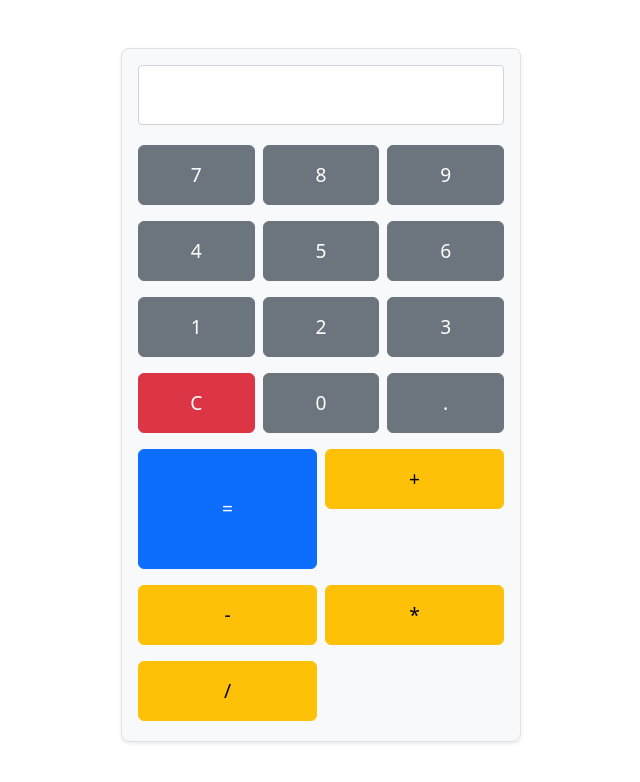
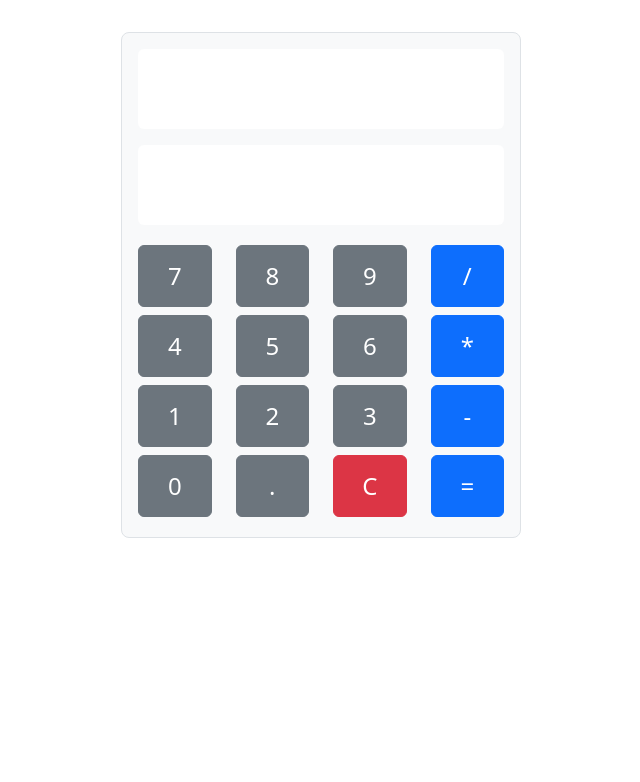
Before and after one commit to albertomzai/calculator, a website: page frontend/index.html in a window 1280 px wide. Shown: the whole page, without its empty margins (319-959 px from the left). Drawn offline with nearby package versions, Linux system fonts and the light colour scheme.

Commit message:
Agente completa tarea generando 1 archivo(s)

```diff
--- a/frontend/index.html
+++ b/frontend/index.html
@@ -2,6 +2,7 @@
 <html lang="es">
 <head>
     <meta charset="UTF-8">
+    <meta name="viewport" content="width=device-width, initial-scale=1.0">
     <title>Calculadora Web</title>
 
     <!-- Bootstrap 5 CSS -->
@@ -10,116 +11,112 @@
     <style>
         .calculator {
             max-width: 400px;
-            margin: auto;
+            margin: 2rem auto;
+            border: 1px solid #dee2e6;
             padding: 1rem;
-            border: 1px solid #dee2e6;
             border-radius: 0.5rem;
             background-color: #f8f9fa;
         }
 
-        .screen {
-            height: 60px;
-            font-size: 1.5rem;
+        .display {
+            height: 80px;
+            font-size: 2rem;
             text-align: right;
-            padding: 0.5rem;
+            padding-right: 0.5rem;
+            border: none;
             background-color: #fff;
-            border: 1px solid #ced4da;
-            border-radius: 0.25rem;
+            color: #212529;
             margin-bottom: 1rem;
         }
 
         .btn-calculator {
             width: 100%;
-            height: 60px;
-            font-size: 1.2rem;
+            font-size: 1.5rem;
+            padding: 0.75rem 0;
             margin: 0.25rem 0;
         }
     </style>
 </head>
 <body>
 
-    <div class="container my-5">
-        <div class="calculator shadow-sm">
-            <!-- Pantalla de entrada -->
-            <input type="text" id="display" class="screen form-control" readonly />
+    <div class="container calculator">
 
-            <!-- Botones numéricos y operacionales en una cuadrícula -->
-            <div class="row g-2">
-                <div class="col-4"><button class="btn btn-secondary btn-calculator" data-value="7">7</button></div>
-                <div class="col-4"><button class="btn btn-secondary btn-calculator" data-value="8">8</button></div>
-                <div class="col-4"><button class="btn btn-secondary btn-calculator" data-value="9">9</button></div>
+        <!-- Pantalla de entrada -->
+        <input type="text" id="expressionDisplay" class="display form-control" readonly data-testid="expression-display" />
 
-                <div class="col-4"><button class="btn btn-secondary btn-calculator" data-value="4">4</button></div>
-                <div class="col-4"><button class="btn btn-secondary btn-calculator" data-value="5">5</button></div>
-                <div class="col-4"><button class="btn btn-secondary btn-calculator" data-value="6">6</button></div>
+        <!-- Pantalla de resultado -->
+        <input type="text" id="resultDisplay" class="display form-control" readonly data-testid="result-display" />
 
-                <div class="col-4"><button class="btn btn-secondary btn-calculator" data-value="1">1</button></div>
-                <div class="col-4"><button class="btn btn-secondary btn-calculator" data-value="2">2</button></div>
-                <div class="col-4"><button class="btn btn-secondary btn-calculator" data-value="3">3</button></div>
+        <!-- Botones numéricos y operacionales -->
+        <div class="row">
+            <div class="col-3"><button class="btn btn-secondary btn-calculator" data-value="7" data-testid="btn-7">7</button></div>
+            <div class="col-3"><button class="btn btn-secondary btn-calculator" data-value="8" data-testid="btn-8">8</button></div>
+            <div class="col-3"><button class="btn btn-secondary btn-calculator" data-value="9" data-testid="btn-9">9</button></div>
+            <div class="col-3"><button class="btn btn-primary btn-calculator" data-value="/" data-testid="btn-divide">/</button></div>
 
-                <div class="col-4"><button class="btn btn-danger btn-calculator" id="clear">C</button></div>
-                <div class="col-4"><button class="btn btn-secondary btn-calculator" data-value="0">0</button></div>
-                <div class="col-4"><button class="btn btn-secondary btn-calculator" data-value=".">.</button></div>
+            <div class="col-3"><button class="btn btn-secondary btn-calculator" data-value="4" data-testid="btn-4">4</button></div>
+            <div class="col-3"><button class="btn btn-secondary btn-calculator" data-value="5" data-testid="btn-5">5</button></div>
+            <div class="col-3"><button class="btn btn-secondary btn-calculator" data-value="6" data-testid="btn-6">6</button></div>
+            <div class="col-3"><button class="btn btn-primary btn-calculator" data-value="*" data-testid="btn-multiply">*</button></div>
 
-                <div class="col-6"><button class="btn btn-primary btn-calculator" id="equals" style="height: 120px;">=</button></div>
-                <div class="col-6"><button class="btn btn-warning btn-calculator" id="operator-add">+</button></div>
+            <div class="col-3"><button class="btn btn-secondary btn-calculator" data-value="1" data-testid="btn-1">1</button></div>
+            <div class="col-3"><button class="btn btn-secondary btn-calculator" data-value="2" data-testid="btn-2">2</button></div>
+            <div class="col-3"><button class="btn btn-secondary btn-calculator" data-value="3" data-testid="btn-3">3</button></div>
+            <div class="col-3"><button class="btn btn-primary btn-calculator" data-value="-" data-testid="btn-subtract">-</button></div>
 
-                <div class="col-6"><button class="btn btn-warning btn-calculator" id="operator-sub">-</button></div>
-                <div class="col-6"><button class="btn btn-warning btn-calculator" id="operator-mul">*</button></div>
+            <div class="col-3"><button class="btn btn-secondary btn-calculator" data-value="0" data-testid="btn-0">0</button></div>
+            <div class="col-3"><button class="btn btn-secondary btn-calculator" data-value="." data-testid="btn-decimal">.</button></div>
+            <div class="col-3"><button class="btn btn-danger btn-calculator" id="clearBtn" data-testid="btn-clear">C</button></div>
+            <div class="col-3"><button class="btn btn-primary btn-calculator" id="equalsBtn" data-testid="btn-equals">=</button></div>
+        </div>
 
-                <div class="col-6"><button class="btn btn-warning btn-calculator" id="operator-div">/</button></div>
-            </div>
-        </div>
     </div>
 
-    <!-- Bootstrap 5 JS Bundle -->
+    <!-- Bootstrap 5 JS -->
     <script src="https://cdn.jsdelivr.net/npm/bootstrap@5.3.3/dist/js/bootstrap.bundle.min.js"></script>
 
+    <!-- JavaScript funcionalidad calculadora -->
     <script>
-        const display = document.getElementById('display');
+        const expressionDisplay = document.getElementById('expressionDisplay');
+        const resultDisplay = document.getElementById('resultDisplay');
 
-        // Agregar eventos a los botones numéricos y de punto decimal
+        // Agregar listeners a los botones con data-value
         document.querySelectorAll('[data-value]').forEach(btn => {
             btn.addEventListener('click', () => {
-                display.value += btn.dataset.value;
+                expressionDisplay.value += btn.dataset.value;
             });
         });
 
-        // Operadores
-        document.getElementById('operator-add').addEventListener('click', () => { display.value += '+'; });
-        document.getElementById('operator-sub').addEventListener('click', () => { display.value += '-'; });
-        document.getElementById('operator-mul').addEventListener('click', () => { display.value += '*'; });
-        document.getElementById('operator-div').addEventListener('click', () => { display.value += '/'; });
-
         // Botón C (clear)
-        document.getElementById('clear').addEventListener('click', () => { display.value = ''; });
+        document.getElementById('clearBtn').addEventListener('click', () => {
+            expressionDisplay.value = '';
+            resultDisplay.value = '';
+        });
 
         // Botón = (equals)
-        document.getElementById('equals').addEventListener('click', async () => {
-            const expression = display.value;
-            if (!expression) return;
+        document.getElementById('equalsBtn').addEventListener('click', async () => {
+            const expr = expressionDisplay.value.trim();
+            if (!expr) return;
 
             try {
                 const response = await fetch('/api/calculate', {
                     method: 'POST',
                     headers: { 'Content-Type': 'application/json' },
-                    body: JSON.stringify({ expression })
+                    body: JSON.stringify({ expression: expr })
                 });
 
                 if (!response.ok) {
-                    const error = await response.json();
-                    alert('Error: ' + (error.message || 'Solicitud fallida'));
+                    const errorData = await response.json();
+                    resultDisplay.value = `Error: ${errorData.error}`;
                     return;
                 }
 
                 const data = await response.json();
-                display.value = data.result;
+                resultDisplay.value = data.result;
             } catch (err) {
-                console.error(err);
-                alert('Error al comunicarse con el servidor.');
+                resultDisplay.value = 'Error de conexión';
             }
         });
-
     </script>
 </body>
 </html>
```
